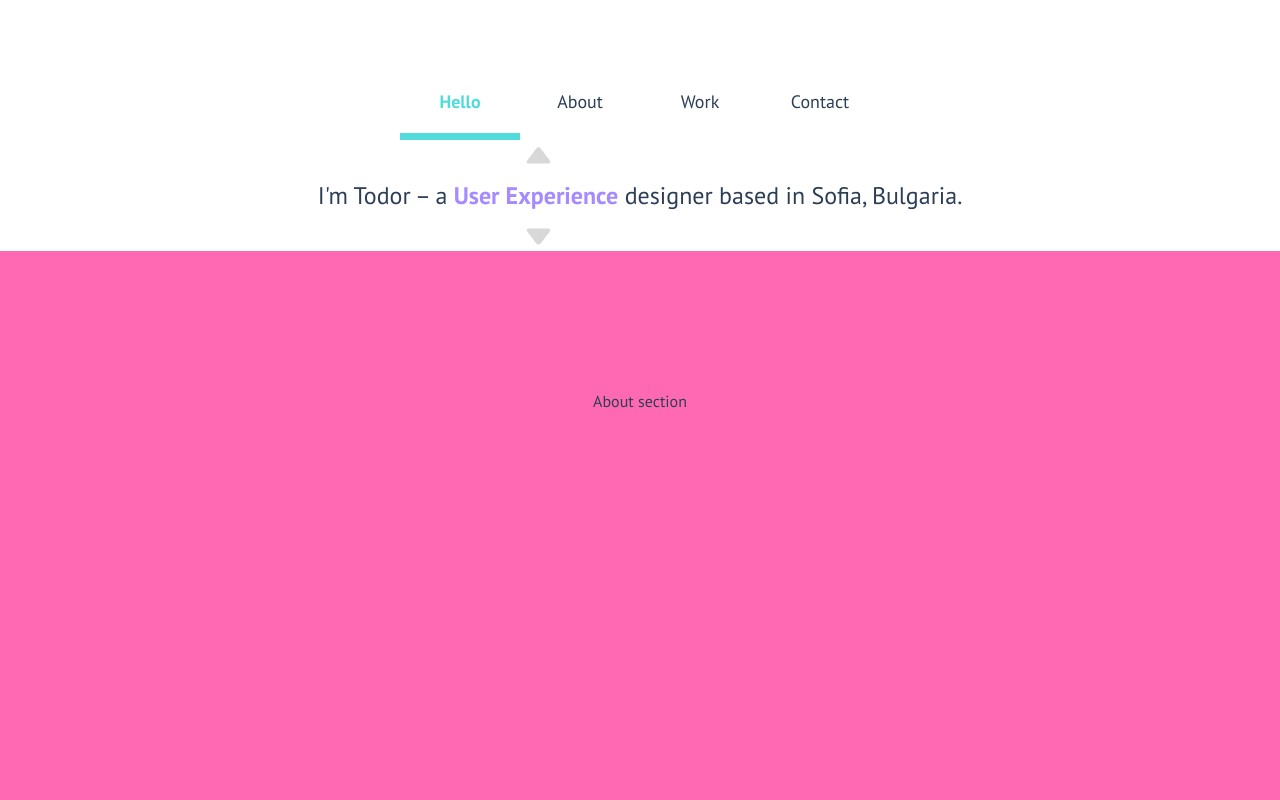
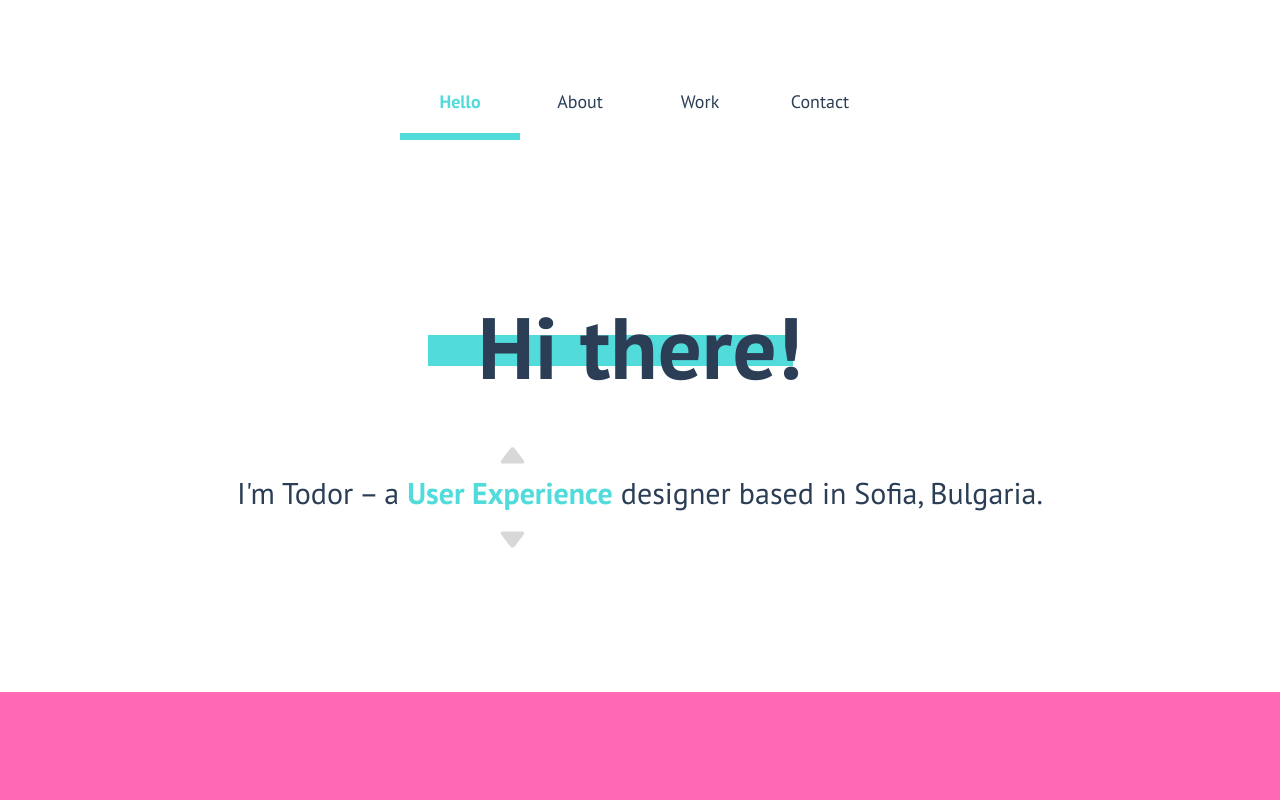
Before and after one commit to panev/panev.net-2019, a Vue app: page /#/ in a window 1280 px wide. Shown: the top 800 px of the page. Built offline with nearby package versions, Linux system fonts and the light colour scheme.

Commit message:
layout foundations

```diff
--- a/src/components/Hello.vue
+++ b/src/components/Hello.vue
@@ -1,5 +1,7 @@
 <template>
-    <div id="hello" ref="hello">
+    <div id="hello" ref="hello" class="grid-container">
+        <h1 class="hello-heading">Hi there!</h1>
+        <div class="test"></div>
         <div class="t-himsg">
             <p>I'm Todor &ndash; a
                     <span class="t-role" :style="{color: currentColour}">
@@ -30,12 +32,12 @@ export default {
                 {
                     id: '1',
                     buttonString: "User Experience",
-                    roleColour: "#A68AFF"
+                    roleColour: "#52DBDB"
                 },
                 {
                     id: '2',
                     buttonString: "Product",
-                    roleColour: "#50E3C2"
+                    roleColour: "#A68AFF"
                 },
                 {
                     id: '3',
@@ -106,10 +108,24 @@ export default {
     padding-top: calc(#{$nav-height} * 2);
 }
 
-$visual-colour: #F68EFF;
-$ux-colour: #A68AFF;
-$product-colour: #50E3C2;
-$ixd-colour: #FFBC9A;
+.hello-heading {
+    margin-top: 150px;
+    margin-bottom: 0;
+    height: auto;
+    position: relative;
+    z-index: 10;
+
+    &::before {
+        content: '';
+        background: $wl-prime;
+        width: 365px;
+        height: 31px;
+        position: absolute;
+        z-index: -1;
+        top: 45px;
+        transform: translateX(-50px);
+    }
+}
 
 .visual-colour {
     background: $visual-colour;
@@ -128,12 +144,13 @@ $ixd-colour: #FFBC9A;
 }
 
 .t-himsg {
+    grid-column: 1 / 13;
     margin-top: 50px;
-    font-size: 24px;
+    font-size: $type-small-heading;
     color: #2B3E56;
-    width: 756px;
     text-align: center;
     margin: 40px auto;
+    margin-bottom: 150px;
 }
 
 .t-role {
@@ -164,7 +181,7 @@ $ixd-colour: #FFBC9A;
 }
 
 .t-role-down {
-    bottom: -35px;
+    bottom: -30px;
     left: 50%;
     transform: translateX(-50%);
 }
--- a/src/scss/utils.scss
+++ b/src/scss/utils.scss
@@ -6,4 +6,25 @@ $wl-second-lite: #2B507D;
 
 $type-heading: 87px;
 $type-small-heading: 30px;
-$type-paragraph: 19px
+$type-paragraph: 19px;
+
+
+$visual-colour: #F68EFF;
+$ux-colour: $wl-prime;
+$product-colour: #A68AFF;
+$ixd-colour: #FFBC9A;
+
+
+.grid-container {
+	width: 100%;
+	display: grid;
+	grid-template-columns: repeat(12, 68px);
+	grid-column-gap: 30px;
+	justify-content: center;
+}
+
+h1 {
+	font-size: $type-heading;
+	color: $wl-second;
+	grid-column: 1 / 13;
+}
--- a/src/views/Home.vue
+++ b/src/views/Home.vue
@@ -61,9 +61,6 @@ export default {
     About,
     Works,
     Contact
-  },
-  mounted() {
-
   }
 }
 </script>
```
